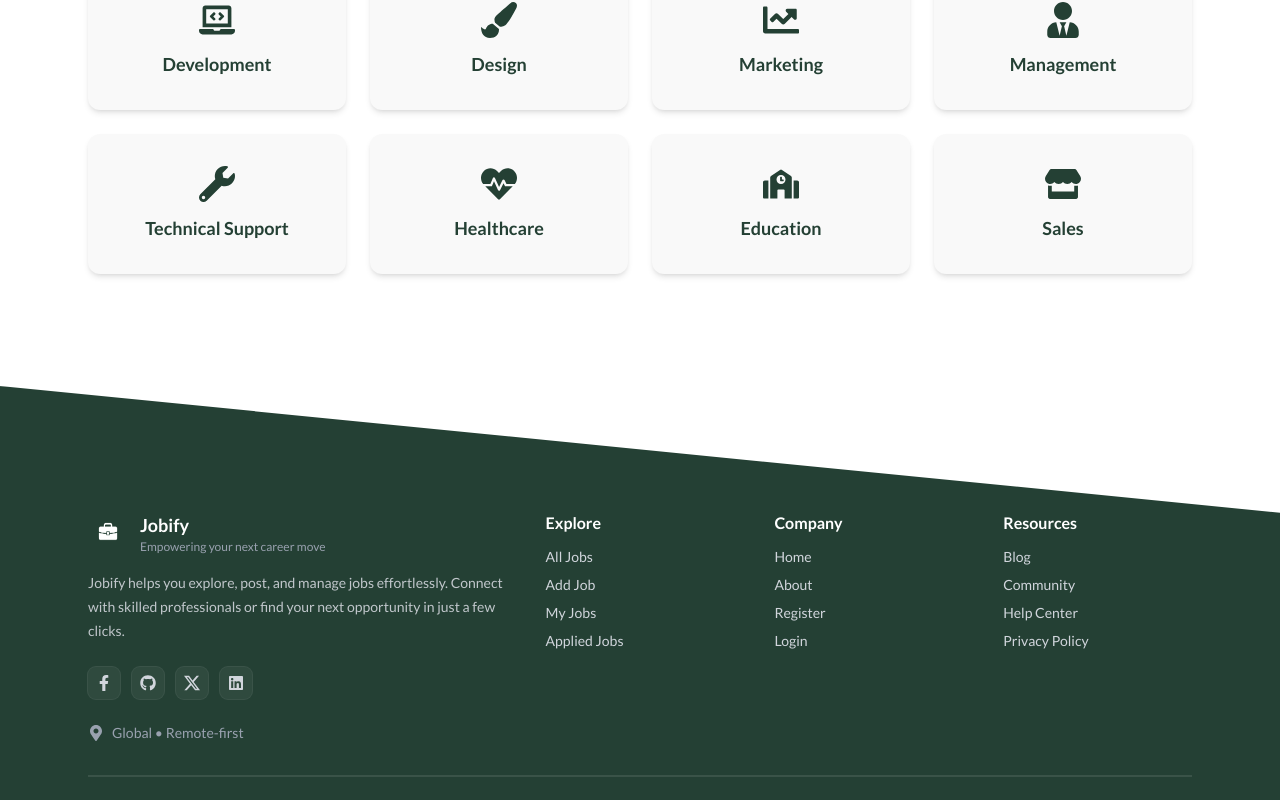
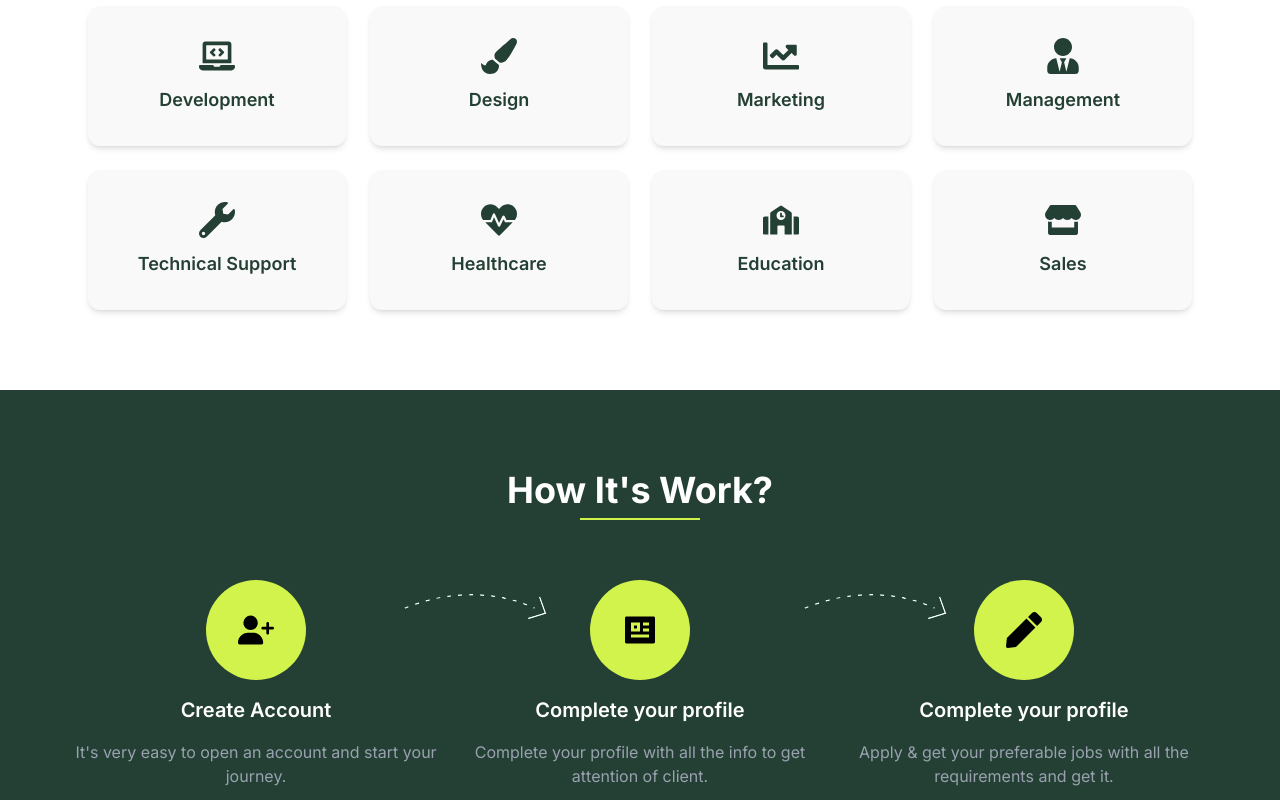
Before and after one commit to Afiqu3/B12A10-Jobify-client, a React (Vite) app: page / in a window 1280 px wide. Shown: the part 900-1700 px from the top of the page. Built offline with nearby package versions, Linux system fonts and the light colour scheme.

Commit message:
how it 's work section done

```diff
--- a/src/components/Banner/Banner.jsx
+++ b/src/components/Banner/Banner.jsx
@@ -18,7 +18,7 @@ const Banner = () => {
   }, []);
 
   return (
-    <div className="relative py-20 px-10 overflow-hidden text-white">
+    <section className="relative py-20 px-10 overflow-hidden text-white">
 
       <div className="max-w-6xl lg:mx-auto mx-4 lg:my-40 my-20">
         <AnimatePresence>
@@ -81,7 +81,7 @@ const Banner = () => {
       </div>
       </div>
 
-    </div>
+    </section>
   );
 };
 
--- /dev/null
+++ b/src/components/HowItsWork/HowItsWork.jsx
@@ -0,0 +1,68 @@
+import React from "react";
+import { motion } from "motion/react";
+import { FaUserPlus } from "react-icons/fa6";
+import { RiProfileFill } from "react-icons/ri";
+import { FaPen } from "react-icons/fa";
+import StepCard from "./StepCard";
+import arrowImg from '../../assets/arrow.png'
+
+const steps = [
+  {
+    id: 1,
+    name: "Create Account",
+    paragraph: "It's very easy to open an account and start your journey.",
+    icon: <FaUserPlus />,
+  },
+  {
+    id: 2,
+    name: "Complete your profile",
+    paragraph:
+      "Complete your profile with all the info to get attention of client.",
+    icon: <RiProfileFill />,
+  },
+  {
+    id: 3,
+    name: "Complete your profile",
+    paragraph:
+      "Apply & get your preferable jobs with all the requirements and get it.",
+    icon: <FaPen />,
+  },
+];
+
+const HowItsWork = () => {
+  return (
+    <motion.section
+      className="bg-[#244034] mb-10"
+      initial={{ opacity: 0, x: -1175 }}
+      whileInView={{ opacity: 1, x: 0 }}
+      transition={{ duration: 1 }}
+    >
+      <div className="py-20 relative">
+        <div className="max-w-6xl mx-auto text-white">
+          <motion.div
+            className="flex flex-col justify-center items-center mb-15"
+            initial={{ opacity: 0, y: 40 }}
+            whileInView={{ opacity: 1, y: 0 }}
+            transition={{ duration: 1.4 }}
+          >
+            <h2 className={`text-3xl md:text-4xl font-bold mb-2`}>
+              How It's Work?
+            </h2>
+            <div className="h-0.5 bg-[#D2F34C] w-30"></div>
+          </motion.div>
+
+          <div className="grid grid-cols-1 md:grid-cols-3">
+            {steps.map((step) => (
+              <StepCard key={step.id} step={step}></StepCard>
+            ))}
+          </div>
+        </div>
+
+        <img className="absolute top-40 left-95" src={arrowImg} alt="" />
+        <img className="absolute top-40 left-195" src={arrowImg} alt="" />
+      </div>
+    </motion.section>
+  );
+};
+
+export default HowItsWork;
--- /dev/null
+++ b/src/components/HowItsWork/StepCard.jsx
@@ -0,0 +1,15 @@
+import React from "react";
+
+const StepCard = ({ step }) => {
+  return (
+    <div className="flex flex-col justify-center items-center gap-y-4 gap-x-6">
+      <div className="bg-[#D2F34C] p-8 rounded-full">
+        <span className="text-black text-4xl">{step.icon}</span>
+      </div>
+      <h3 className="text-xl font-semibold">{step.name}</h3>
+      <p className="text-center text-gray-400">{step.paragraph}</p>
+    </div>
+  );
+};
+
+export default StepCard;
--- a/src/components/Navbar/Navbar.jsx
+++ b/src/components/Navbar/Navbar.jsx
@@ -107,6 +107,7 @@ const Navbar = () => {
   };
 
   return (
+    <section>
       <div
         className={`fixed top-0 left-0 z-50 w-full transition-all duration-500 ease-in-out ${
           scrolled
@@ -319,6 +320,7 @@ const Navbar = () => {
         </div>
       )} */}
       </div>
+    </section>
   );
 };
 
--- a/src/components/TopCategories/CategoryCard.jsx
+++ b/src/components/TopCategories/CategoryCard.jsx
@@ -4,7 +4,7 @@ import { motion } from "motion/react";
 const CategoryCard = ({ category }) => {
   return (
     <motion.div
-      initial={{ y: 0, borderLeftWidth: 0, borderLeftColor: "transparent" }}
+      initial={{ y: 0, borderLeftWidth: 0 }}
       whileHover={{
         y: -5,
         borderLeftWidth: 3,
@@ -15,7 +15,7 @@ const CategoryCard = ({ category }) => {
         duration: 0.4,
         ease: "easeInOut",
       }}
-      className="flex flex-col items-center justify-center gap-3 bg-[#f9f9f9] py-8 rounded-xl shadow-md cursor-pointer border-l-0 border-transparent"
+      className="flex flex-col items-center justify-center gap-3 bg-[#f9f9f9] py-8 rounded-xl shadow-md cursor-pointer border-l-0 border-l-transparent"
     >
       <motion.div
         whileHover={{ scale: 1.1 }}
--- a/src/components/TopCategories/TopCategories.jsx
+++ b/src/components/TopCategories/TopCategories.jsx
@@ -27,10 +27,10 @@ const categories = [
 const TopCategories = () => {
   const {theme} = useTheme();
   return (
-    <div className="py-16">
+    <section className="my-20">
       <div className="max-w-6xl mx-auto px-6 text-center">
         <motion.div
-          className="flex  flex-col justify-center items-center mb-10"
+          className="flex flex-col justify-center items-center mb-15"
           initial={{ opacity: 0, y: 40 }}
           whileInView={{ opacity: 1, y: 0 }}
           transition={{ duration: 0.6 }}
@@ -54,7 +54,7 @@ const TopCategories = () => {
           ))}
         </motion.div>
       </div>
-    </div>
+    </section>
   );
 };
 
--- a/src/index.css
+++ b/src/index.css
@@ -1,11 +1,11 @@
-@import url('https://fonts.googleapis.com/css2?family=Lato:ital,wght@0,100;0,300;0,400;0,700;0,900;1,100;1,300;1,400;1,700;1,900&display=swap');
+@import url('https://fonts.googleapis.com/css2?family=Inter:ital,opsz,wght@0,14..32,100..900;1,14..32,100..900&display=swap');
 @import "tailwindcss";
 @plugin "daisyui";
 
 @custom-variant dark (&:where([data-theme=dark], [data-theme=dark] *));
 
 * {
-  font-family: "Lato", sans-serif;
+  font-family: "Inter", sans-serif;
 }
 
 .my-btn {
--- a/src/pages/Home/Home.jsx
+++ b/src/pages/Home/Home.jsx
@@ -1,12 +1,14 @@
 import React from 'react';
 import Banner from '../../components/Banner/Banner';
 import TopCategories from '../../components/TopCategories/TopCategories';
+import HowItsWork from '../../components/HowItsWork/HowItsWork';
 
 const Home = () => {
     return (
         <div>
             <Banner></Banner>
             <TopCategories></TopCategories>
+            <HowItsWork></HowItsWork>
         </div>
     );
 };
```
Also changed, not shown: src/assets/arrow.png (added). Lines whose indentation alone changed are shown as unchanged.
